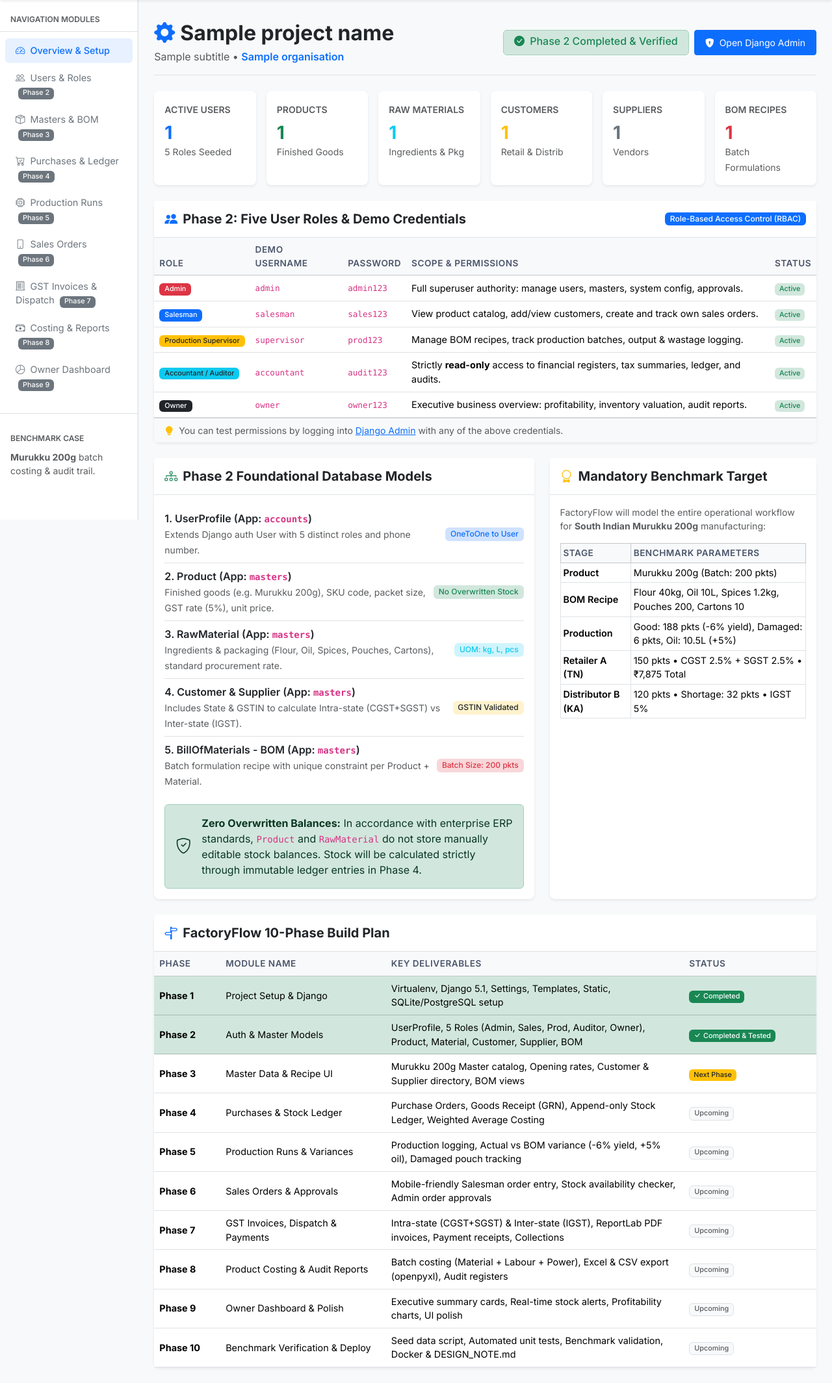
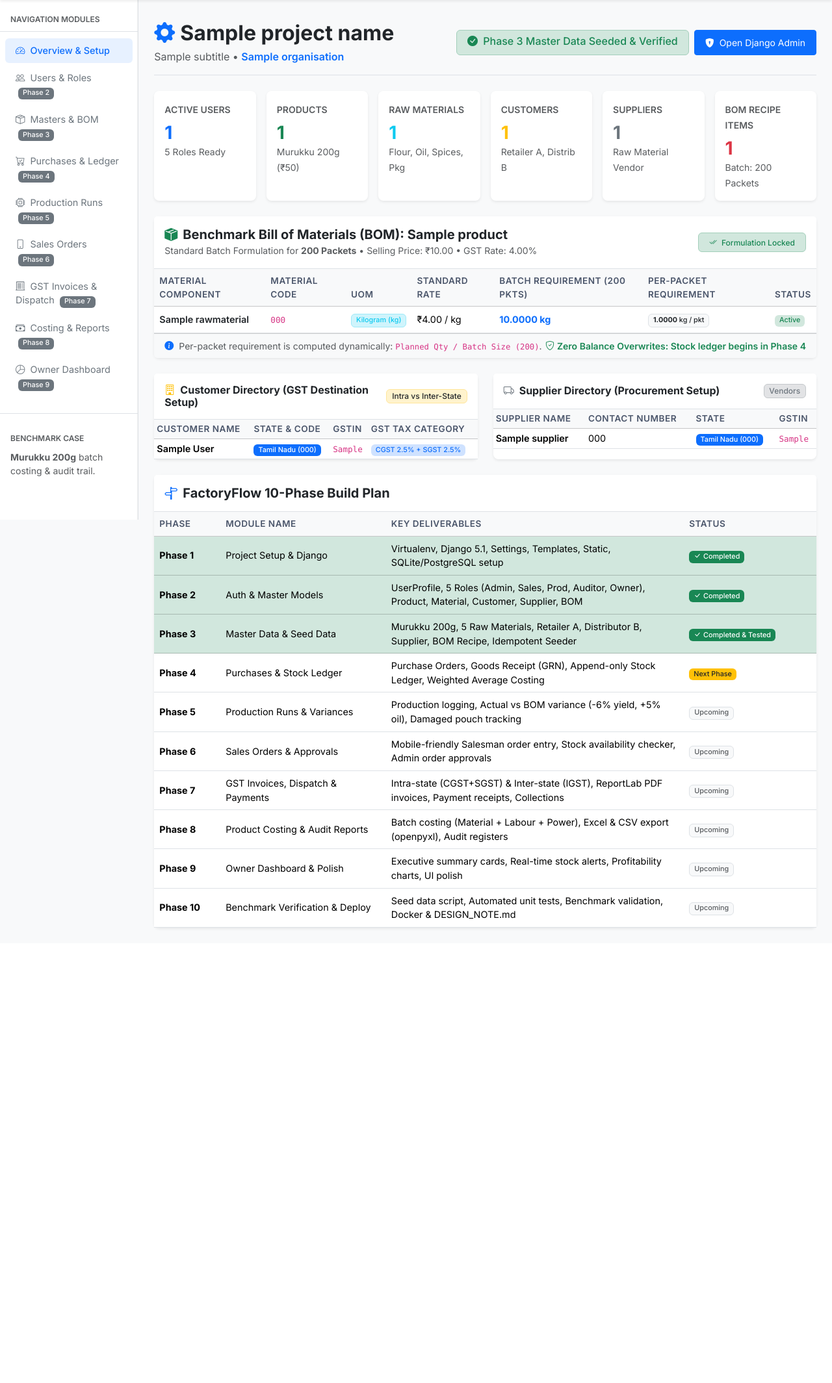
Before and after one commit to indhupriyaanand/FactoryFlow, a Django app: template templates/core/home.html in a window 1280 px wide. Shown: the part 56-2185 px from the top of the page at 65% size. After the commit the page ends 1487 px from the top, so only its background shows below. Run offline with Django 5.2, Linux system fonts and the light colour scheme; tables that the repository leaves empty hold one stand-in row (values such as "Sample post"); the template is opened without the code that fills it: values that come from a table or form of the project are taken from there, most other values are stand-ins (such as "Sample title", 1, 10 or a date in 2020).

Commit message:
feat(phase-3): seed benchmark master data (Murukku 200g, 5 raw materials, 2 customers, supplier, BOM recipe) and enhance Django admin

```diff
--- /dev/null
+++ b/masters/management/__init__.py
@@ -0,0 +1 @@
+# Masters management package
--- /dev/null
+++ b/masters/management/commands/__init__.py
@@ -0,0 +1 @@
+# Masters management commands package
--- a/templates/core/home.html
+++ b/templates/core/home.html
@@ -1,6 +1,6 @@
 {% extends 'base.html' %}
 
-{% block title %}FactoryFlow - Smart Order-to-Audit ERP (Phase 2 Live){% endblock %}
+{% block title %}FactoryFlow - Smart Order-to-Audit ERP (Phase 3 Live){% endblock %}
 
 {% block content %}
 <div class="d-flex justify-content-between flex-wrap flex-md-nowrap align-items-center pt-2 pb-3 mb-4 border-bottom">
@@ -12,7 +12,7 @@
     </div>
     <div class="btn-toolbar mb-2 mb-md-0 d-flex gap-2">
         <span class="badge bg-success-subtle text-success border border-success-subtle px-3 py-2 fs-6">
-            <i class="bi bi-check-circle-fill me-1"></i> Phase 2 Completed & Verified
+            <i class="bi bi-check-circle-fill me-1"></i> Phase 3 Master Data Seeded & Verified
         </span>
         <a href="/admin/" class="btn btn-primary btn-sm px-3 py-2">
             <i class="bi bi-shield-lock-fill me-1"></i> Open Django Admin
@@ -20,14 +20,14 @@
     </div>
 </div>
 
-<!-- System & Master Metrics Cards -->
+<!-- Master Metrics Cards -->
 <div class="row g-3 mb-4">
     <div class="col-12 col-sm-6 col-xl-2">
         <div class="card border-0 shadow-sm rounded-3 h-100">
             <div class="card-body">
                 <span class="text-muted small text-uppercase fw-semibold">Active Users</span>
                 <h3 class="fw-bold mb-0 text-primary mt-2">{{ user_count }}</h3>
-                <small class="text-muted">5 Roles Seeded</small>
+                <small class="text-muted">5 Roles Ready</small>
             </div>
         </div>
     </div>
@@ -36,7 +36,7 @@
             <div class="card-body">
                 <span class="text-muted small text-uppercase fw-semibold">Products</span>
                 <h3 class="fw-bold mb-0 text-success mt-2">{{ product_count }}</h3>
-                <small class="text-muted">Finished Goods</small>
+                <small class="text-muted">Murukku 200g (₹50)</small>
             </div>
         </div>
     </div>
@@ -45,7 +45,7 @@
             <div class="card-body">
                 <span class="text-muted small text-uppercase fw-semibold">Raw Materials</span>
                 <h3 class="fw-bold mb-0 text-info mt-2">{{ material_count }}</h3>
-                <small class="text-muted">Ingredients & Pkg</small>
+                <small class="text-muted">Flour, Oil, Spices, Pkg</small>
             </div>
         </div>
     </div>
@@ -54,7 +54,7 @@
             <div class="card-body">
                 <span class="text-muted small text-uppercase fw-semibold">Customers</span>
                 <h3 class="fw-bold mb-0 text-warning mt-2">{{ customer_count }}</h3>
-                <small class="text-muted">Retail & Distrib</small>
+                <small class="text-muted">Retailer A, Distrib B</small>
             </div>
         </div>
     </div>
@@ -63,187 +63,159 @@
             <div class="card-body">
                 <span class="text-muted small text-uppercase fw-semibold">Suppliers</span>
                 <h3 class="fw-bold mb-0 text-secondary mt-2">{{ supplier_count }}</h3>
-                <small class="text-muted">Vendors</small>
+                <small class="text-muted">Raw Material Vendor</small>
             </div>
         </div>
     </div>
     <div class="col-12 col-sm-6 col-xl-2">
         <div class="card border-0 shadow-sm rounded-3 h-100">
             <div class="card-body">
-                <span class="text-muted small text-uppercase fw-semibold">BOM Recipes</span>
+                <span class="text-muted small text-uppercase fw-semibold">BOM Recipe Items</span>
                 <h3 class="fw-bold mb-0 text-danger mt-2">{{ bom_count }}</h3>
-                <small class="text-muted">Batch Formulations</small>
+                <small class="text-muted">Batch: 200 Packets</small>
             </div>
         </div>
     </div>
 </div>
 
-<!-- Phase 2: Role Management & Credentials Card -->
+<!-- Phase 3 Benchmark Master Data: Murukku 200g BOM Recipe Card -->
 <div class="card border-0 shadow-sm rounded-3 mb-4">
     <div class="card-header bg-white border-bottom py-3 d-flex justify-content-between align-items-center">
-        <h5 class="card-title mb-0 fw-bold text-dark">
-            <i class="bi bi-people-fill text-primary me-2"></i>Phase 2: Five User Roles & Demo Credentials
-        </h5>
-        <span class="badge bg-primary">Role-Based Access Control (RBAC)</span>
+        <div>
+            <h5 class="card-title mb-0 fw-bold text-dark">
+                <i class="bi bi-box-seam-fill text-success me-2"></i>Benchmark Bill of Materials (BOM): {{ murukku_product.name|default:"Murukku 200g" }}
+            </h5>
+            <small class="text-muted">Standard Batch Formulation for <strong>200 Packets</strong> &bull; Selling Price: ₹{{ murukku_product.unit_price }} &bull; GST Rate: {{ murukku_product.gst_rate }}%</small>
+        </div>
+        <span class="badge bg-success-subtle text-success border border-success-subtle px-3 py-2">
+            <i class="bi bi-check2-all me-1"></i> Formulation Locked
+        </span>
     </div>
     <div class="card-body p-0">
         <div class="table-responsive">
             <table class="table table-hover align-middle mb-0">
                 <thead class="table-light">
                     <tr>
-                        <th>Role</th>
-                        <th>Demo Username</th>
-                        <th>Password</th>
-                        <th>Scope & Permissions</th>
+                        <th>Material Component</th>
+                        <th>Material Code</th>
+                        <th>UOM</th>
+                        <th>Standard Rate</th>
+                        <th>Batch Requirement (200 pkts)</th>
+                        <th>Per-Packet Requirement</th>
                         <th>Status</th>
                     </tr>
                 </thead>
                 <tbody>
+                    {% for item in bom_items %}
                     <tr>
-                        <td><span class="badge bg-danger px-2 py-1">Admin</span></td>
-                        <td><code>admin</code></td>
-                        <td><code>admin123</code></td>
-                        <td>Full superuser authority: manage users, masters, system config, approvals.</td>
+                        <td class="fw-semibold text-dark">{{ item.raw_material.name }}</td>
+                        <td><code>{{ item.raw_material.code }}</code></td>
+                        <td><span class="badge bg-info-subtle text-info border border-info-subtle">{{ item.raw_material.get_unit_display }}</span></td>
+                        <td>₹{{ item.raw_material.standard_rate }} / {{ item.raw_material.unit }}</td>
+                        <td class="fw-bold text-primary">{{ item.quantity }} {{ item.unit }}</td>
+                        <td>
+                            <span class="badge bg-light text-dark border">
+                                <strong>{{ item.quantity_per_packet|floatformat:4 }}</strong> {{ item.unit }} / pkt
+                            </span>
+                        </td>
                         <td><span class="badge bg-success-subtle text-success">Active</span></td>
                     </tr>
+                    {% empty %}
                     <tr>
-                        <td><span class="badge bg-primary px-2 py-1">Salesman</span></td>
-                        <td><code>salesman</code></td>
-                        <td><code>sales123</code></td>
-                        <td>View product catalog, add/view customers, create and track own sales orders.</td>
-                        <td><span class="badge bg-success-subtle text-success">Active</span></td>
+                        <td colspan="7" class="text-center py-3 text-muted">No BOM components found. Run <code>python manage.py seed_benchmark_data</code>.</td>
                     </tr>
-                    <tr>
-                        <td><span class="badge bg-warning text-dark px-2 py-1">Production Supervisor</span></td>
-                        <td><code>supervisor</code></td>
-                        <td><code>prod123</code></td>
-                        <td>Manage BOM recipes, track production batches, output & wastage logging.</td>
-                        <td><span class="badge bg-success-subtle text-success">Active</span></td>
-                    </tr>
-                    <tr>
-                        <td><span class="badge bg-info text-dark px-2 py-1">Accountant / Auditor</span></td>
-                        <td><code>accountant</code></td>
-                        <td><code>audit123</code></td>
-                        <td>Strictly <strong>read-only</strong> access to financial registers, tax summaries, ledger, and audits.</td>
-                        <td><span class="badge bg-success-subtle text-success">Active</span></td>
-                    </tr>
-                    <tr>
-                        <td><span class="badge bg-dark px-2 py-1">Owner</span></td>
-                        <td><code>owner</code></td>
-                        <td><code>owner123</code></td>
-                        <td>Executive business overview: profitability, inventory valuation, audit reports.</td>
-                        <td><span class="badge bg-success-subtle text-success">Active</span></td>
-                    </tr>
+                    {% endfor %}
                 </tbody>
             </table>
         </div>
     </div>
-    <div class="card-footer bg-light py-2 text-muted small">
-        <i class="bi bi-lightbulb-fill text-warning me-1"></i> You can test permissions by logging into <a href="/admin/" target="_blank">Django Admin</a> with any of the above credentials.
+    <div class="card-footer bg-light py-2 text-muted small d-flex justify-content-between align-items-center">
+        <span><i class="bi bi-info-circle-fill text-primary me-1"></i> Per-packet requirement is computed dynamically: <code>Planned Qty / Batch Size (200)</code>.</span>
+        <span class="text-success fw-semibold"><i class="bi bi-shield-check me-1"></i>Zero Balance Overwrites: Stock ledger begins in Phase 4</span>
     </div>
 </div>
 
-<!-- Architecture & Phase Progress -->
+<!-- Master Entities Row: Customers, Suppliers & Raw Materials -->
 <div class="row g-4 mb-4">
-    <!-- Left Column: Master Models Overview -->
-    <div class="col-lg-7">
+    <!-- Customers Card -->
+    <div class="col-lg-6">
         <div class="card border-0 shadow-sm rounded-3 h-100">
-            <div class="card-header bg-white border-bottom py-3">
-                <h5 class="card-title mb-0 fw-bold text-dark">
-                    <i class="bi bi-diagram-3 text-success me-2"></i>Phase 2 Foundational Database Models
-                </h5>
+            <div class="card-header bg-white border-bottom py-3 d-flex justify-content-between align-items-center">
+                <h6 class="card-title mb-0 fw-bold text-dark">
+                    <i class="bi bi-building text-warning me-2"></i>Customer Directory (GST Destination Setup)
+                </h6>
+                <span class="badge bg-warning-subtle text-warning text-dark border border-warning-subtle">Intra vs Inter-State</span>
             </div>
-            <div class="card-body">
-                <ul class="list-group list-group-flush mb-3">
-                    <li class="list-group-item d-flex justify-content-between align-items-center px-0">
-                        <div>
-                            <div class="fw-semibold">1. UserProfile (App: <code>accounts</code>)</div>
-                            <small class="text-muted">Extends Django auth User with 5 distinct roles and phone number.</small>
-                        </div>
-                        <span class="badge bg-primary-subtle text-primary">OneToOne to User</span>
-                    </li>
-                    <li class="list-group-item d-flex justify-content-between align-items-center px-0">
-                        <div>
-                            <div class="fw-semibold">2. Product (App: <code>masters</code>)</div>
-                            <small class="text-muted">Finished goods (e.g. Murukku 200g), SKU code, packet size, GST rate (5%), unit price.</small>
-                        </div>
-                        <span class="badge bg-success-subtle text-success">No Overwritten Stock</span>
-                    </li>
-                    <li class="list-group-item d-flex justify-content-between align-items-center px-0">
-                        <div>
-                            <div class="fw-semibold">3. RawMaterial (App: <code>masters</code>)</div>
-                            <small class="text-muted">Ingredients & packaging (Flour, Oil, Spices, Pouches, Cartons), standard procurement rate.</small>
-                        </div>
-                        <span class="badge bg-info-subtle text-info">UOM: kg, L, pcs</span>
-                    </li>
-                    <li class="list-group-item d-flex justify-content-between align-items-center px-0">
-                        <div>
-                            <div class="fw-semibold">4. Customer & Supplier (App: <code>masters</code>)</div>
-                            <small class="text-muted">Includes State & GSTIN to calculate Intra-state (CGST+SGST) vs Inter-state (IGST).</small>
-                        </div>
-                        <span class="badge bg-warning-subtle text-warning text-dark">GSTIN Validated</span>
-                    </li>
-                    <li class="list-group-item d-flex justify-content-between align-items-center px-0">
-                        <div>
-                            <div class="fw-semibold">5. BillOfMaterials - BOM (App: <code>masters</code>)</div>
-                            <small class="text-muted">Batch formulation recipe with unique constraint per Product + Material.</small>
-                        </div>
-                        <span class="badge bg-danger-subtle text-danger">Batch Size: 200 pkts</span>
-                    </li>
-                </ul>
-
-                <div class="alert alert-success d-flex align-items-center mb-0" role="alert">
-                    <i class="bi bi-shield-check fs-4 me-3"></i>
-                    <div>
-                        <strong>Zero Overwritten Balances:</strong>
-                        In accordance with enterprise ERP standards, <code>Product</code> and <code>RawMaterial</code> do not store manually editable stock balances. Stock will be calculated strictly through immutable ledger entries in Phase 4.
-                    </div>
+            <div class="card-body p-0">
+                <div class="table-responsive">
+                    <table class="table table-sm table-hover align-middle mb-0">
+                        <thead class="table-light">
+                            <tr>
+                                <th>Customer Name</th>
+                                <th>State & Code</th>
+                                <th>GSTIN</th>
+                                <th>GST Tax Category</th>
+                            </tr>
+                        </thead>
+                        <tbody class="small">
+                            {% for cust in customers %}
+                            <tr>
+                                <td class="fw-semibold">{{ cust.name }}</td>
+                                <td>
+                                    <span class="badge {% if cust.state == 'Tamil Nadu' %}bg-primary{% else %}bg-warning text-dark{% endif %}">
+                                        {{ cust.state }} ({{ cust.state_code }})
+                                    </span>
+                                </td>
+                                <td><code>{{ cust.gstin|default:"Unregistered" }}</code></td>
+                                <td>
+                                    {% if cust.state == 'Tamil Nadu' %}
+                                    <span class="badge bg-primary-subtle text-primary">CGST 2.5% + SGST 2.5%</span>
+                                    {% else %}
+                                    <span class="badge bg-warning-subtle text-warning text-dark">IGST 5.0%</span>
+                                    {% endif %}
+                                </td>
+                            </tr>
+                            {% empty %}
+                            <tr><td colspan="4" class="text-center py-2 text-muted">No customers found.</td></tr>
+                            {% endfor %}
+                        </tbody>
+                    </table>
                 </div>
             </div>
         </div>
     </div>
 
-    <!-- Right Column: Benchmark Target Reminder -->
-    <div class="col-lg-5">
+    <!-- Suppliers Card -->
+    <div class="col-lg-6">
         <div class="card border-0 shadow-sm rounded-3 h-100">
-            <div class="card-header bg-white border-bottom py-3">
-                <h5 class="card-title mb-0 fw-bold text-dark">
-                    <i class="bi bi-award text-warning me-2"></i>Mandatory Benchmark Target
-                </h5>
+            <div class="card-header bg-white border-bottom py-3 d-flex justify-content-between align-items-center">
+                <h6 class="card-title mb-0 fw-bold text-dark">
+                    <i class="bi bi-truck text-secondary me-2"></i>Supplier Directory (Procurement Setup)
+                </h6>
+                <span class="badge bg-secondary-subtle text-secondary border border-secondary-subtle">Vendors</span>
             </div>
-            <div class="card-body">
-                <p class="small text-muted mb-3">
-                    FactoryFlow will model the entire operational workflow for <strong>South Indian Murukku 200g</strong> manufacturing:
-                </p>
+            <div class="card-body p-0">
                 <div class="table-responsive">
-                    <table class="table table-sm table-bordered align-middle mb-0">
+                    <table class="table table-sm table-hover align-middle mb-0">
                         <thead class="table-light">
                             <tr>
-                                <th>Stage</th>
-                                <th>Benchmark Parameters</th>
+                                <th>Supplier Name</th>
+                                <th>Contact Number</th>
+                                <th>State</th>
+                                <th>GSTIN</th>
                             </tr>
                         </thead>
                         <tbody class="small">
+                            {% for supp in suppliers %}
                             <tr>
-                                <td class="fw-semibold">Product</td>
-                                <td>Murukku 200g (Batch: 200 pkts)</td>
+                                <td class="fw-semibold">{{ supp.name }}</td>
+                                <td>{{ supp.contact_number }}</td>
+                                <td><span class="badge bg-primary">{{ supp.state }} ({{ supp.state_code }})</span></td>
+                                <td><code>{{ supp.gstin|default:"Unregistered" }}</code></td>
                             </tr>
-                            <tr>
-                                <td class="fw-semibold">BOM Recipe</td>
-                                <td>Flour 40kg, Oil 10L, Spices 1.2kg, Pouches 200, Cartons 10</td>
-                            </tr>
-                            <tr>
-                                <td class="fw-semibold">Production</td>
-                                <td>Good: 188 pkts (-6% yield), Damaged: 6 pkts, Oil: 10.5L (+5%)</td>
-                            </tr>
-                            <tr>
-                                <td class="fw-semibold">Retailer A (TN)</td>
-                                <td>150 pkts &bull; CGST 2.5% + SGST 2.5% &bull; ₹7,875 Total</td>
-                            </tr>
-                            <tr>
-                                <td class="fw-semibold">Distributor B (KA)</td>
-                                <td>120 pkts &bull; Shortage: 32 pkts &bull; IGST 5%</td>
-                            </tr>
+                            {% empty %}
+                            <tr><td colspan="4" class="text-center py-2 text-muted">No suppliers found.</td></tr>
+                            {% endfor %}
                         </tbody>
                     </table>
                 </div>
@@ -281,19 +253,19 @@
                         <td class="fw-bold">Phase 2</td>
                         <td>Auth & Master Models</td>
                         <td>UserProfile, 5 Roles (Admin, Sales, Prod, Auditor, Owner), Product, Material, Customer, Supplier, BOM</td>
+                        <td><span class="badge bg-success"><i class="bi bi-check-lg me-1"></i>Completed</span></td>
+                    </tr>
+                    <tr class="table-success">
+                        <td class="fw-bold">Phase 3</td>
+                        <td>Master Data & Seed Data</td>
+                        <td>Murukku 200g, 5 Raw Materials, Retailer A, Distributor B, Supplier, BOM Recipe, Idempotent Seeder</td>
                         <td><span class="badge bg-success"><i class="bi bi-check-lg me-1"></i>Completed & Tested</span></td>
-                    </tr>
-                    <tr>
-                        <td class="fw-bold">Phase 3</td>
-                        <td>Master Data & Recipe UI</td>
-                        <td>Murukku 200g Master catalog, Opening rates, Customer & Supplier directory, BOM views</td>
-                        <td><span class="badge bg-warning text-dark">Next Phase</span></td>
                     </tr>
                     <tr>
                         <td class="fw-bold">Phase 4</td>
                         <td>Purchases & Stock Ledger</td>
                         <td>Purchase Orders, Goods Receipt (GRN), Append-only Stock Ledger, Weighted Average Costing</td>
-                        <td><span class="badge bg-light text-muted border">Upcoming</span></td>
+                        <td><span class="badge bg-warning text-dark">Next Phase</span></td>
                     </tr>
                     <tr>
                         <td class="fw-bold">Phase 5</td>
```
Also changed, not shown: core/views.py (+20 -4 lines), masters/admin.py (+77 -9 lines), masters/management/commands/seed_benchmark_data.py (added, +182 -0 lines), masters/tests.py (+121 -31 lines).
